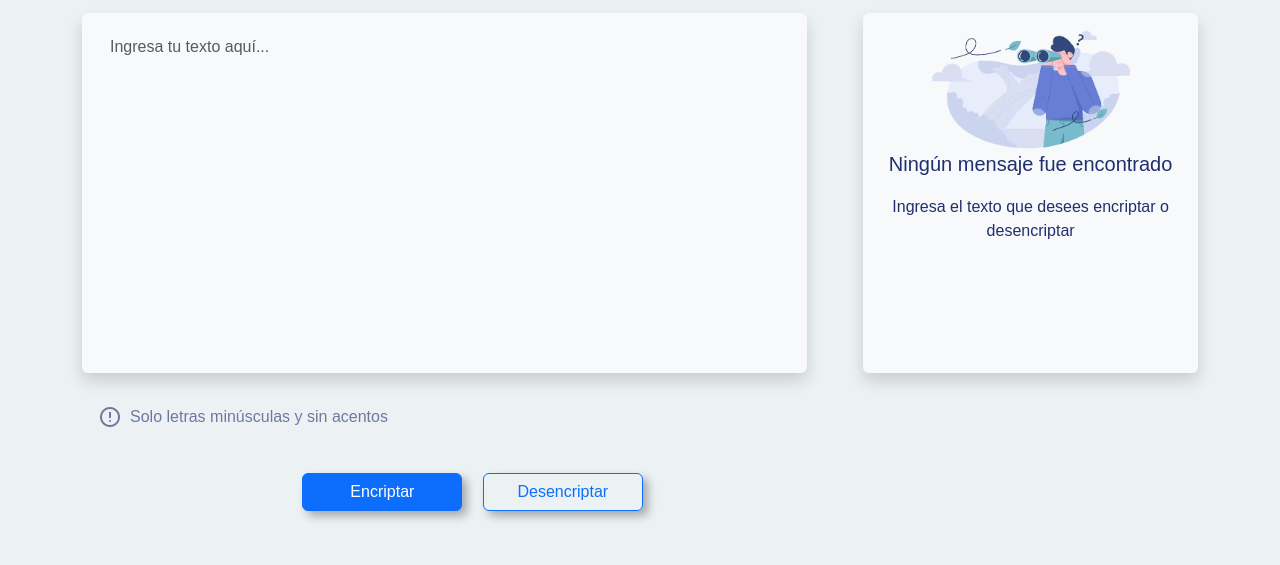
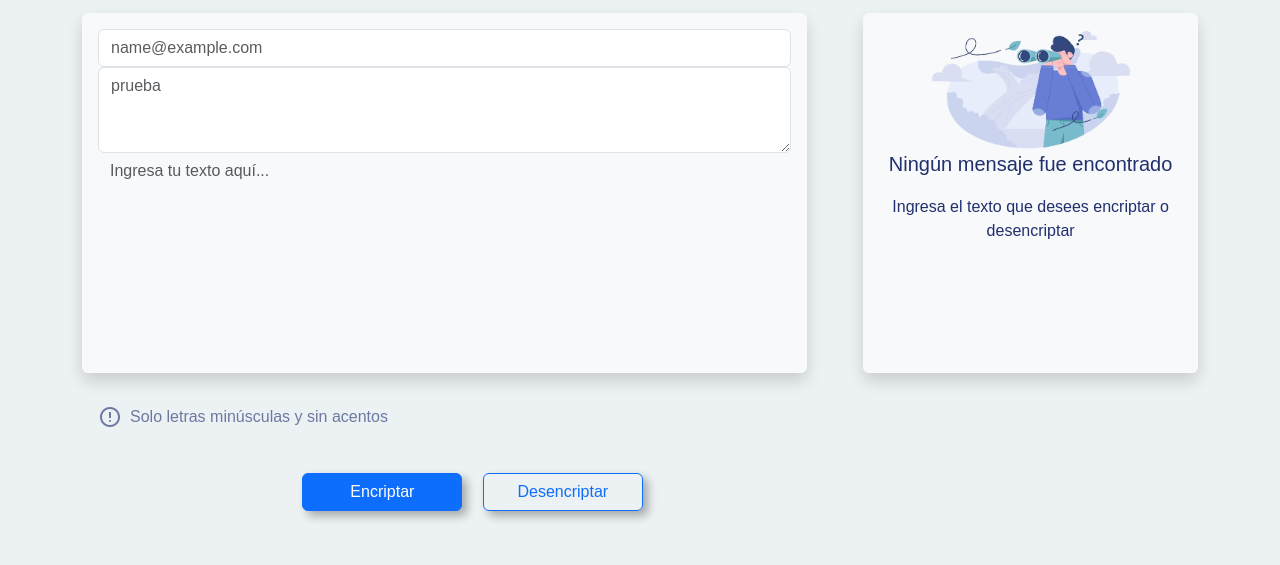
Before and after one commit to KarlaMiranda-J/Challenge1ONE, a plain HTML site: page index.html in a window 1280 px wide. Shown: the part 111-676 px from the top of the page. Drawn offline with nearby package versions, Linux system fonts and the light colour scheme; a web font is replaced by a local one.

Commit message:
prueba textarea5

```diff
--- a/index.html
+++ b/index.html
@@ -25,6 +25,8 @@
             <div class="shadow p-3 mb-2 bg-body-tertiary rounded item1">
                 <div class="mb-3">
                     <div class="conimg">
+                        <input type="email" class="form-control" id="exampleFormControlInput1" placeholder="name@example.com">
+                        <textarea class="form-control" id="exampleFormControlTextarea1" rows="3" placeholder="prueba"></textarea>
                         <textarea class="form-control d-flex" contenteditable="true" id="intxt" placeholder="Ingresa tu texto aquí..."></textarea>
                     </div>
                 </div>
```
